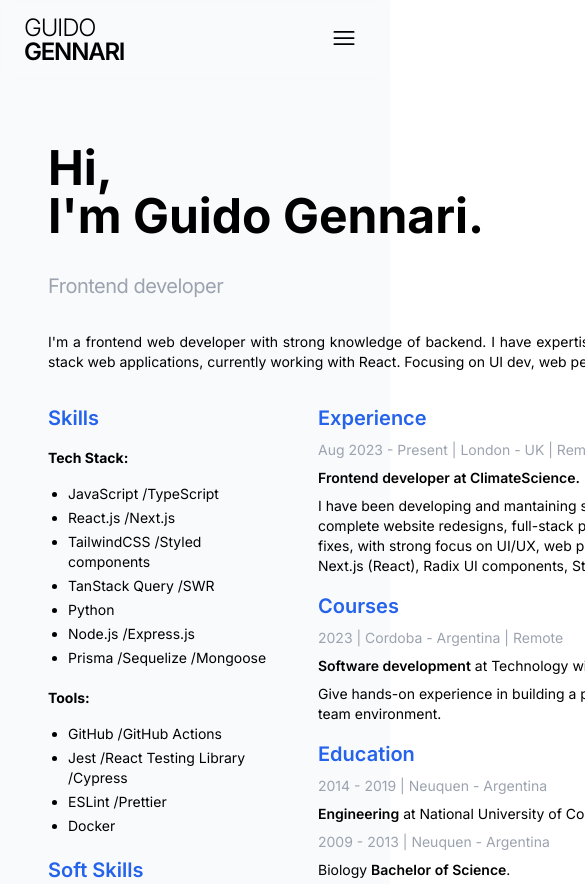
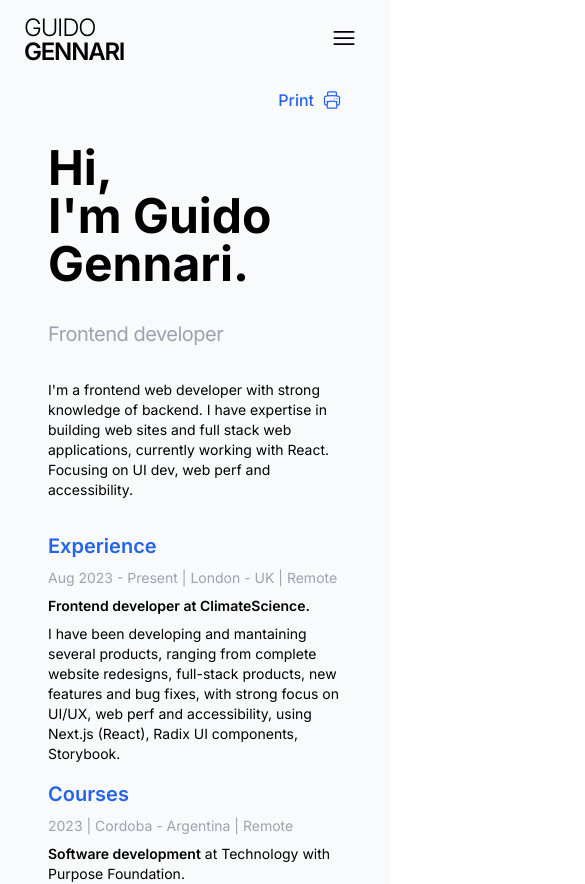
Before and after one commit to xdguido/guidogennari-web, a Next.js app: page /resume in a window 390 px wide. Shown: the top 884 px of the page, 585 px wide, since content can reach past the window. Built offline with nearby package versions, Linux system fonts and the light colour scheme; what prettier-plugin-tailwindcss would draw is missing.

Commit message:
feat: improve mobile view

```diff
--- a/pages/resume.tsx
+++ b/pages/resume.tsx
@@ -12,28 +12,20 @@ export default function Resume() {
         <Button className="ml-auto print:hidden" styleScheme="link" onClick={() => window.print()}>
           Print <PrinterIcon className="h-5 w-5" />
         </Button>
-        <div
-          id="resume"
-          className="relative flex flex-col gap-8 p-6 text-sm print:text-black"
-          style={{
-            // A4 size
-            width: '8.27in',
-            height: '11.69in'
-          }}
-        >
+        <div id="resume" className="relative flex flex-col gap-8 p-6 text-sm print:text-black">
           <h1 className="text-5xl font-bold">
             Hi,
             <br /> I{"'"}m Guido Gennari.
           </h1>
           <p className="text-xl tracking-tight text-gray-400">Frontend developer</p>
           <section id="about" className="flex flex-col">
-            <p className="text-justify ">
+            <p>
               I{"'"}m a frontend web developer with strong knowledge of backend. I have expertise in
               building web sites and full stack web applications, currently working with React.
               Focusing on UI dev, web perf and accessibility.
             </p>
           </section>
-          <div className="flex flex-row gap-8">
+          <div className="flex flex-col-reverse gap-2 sm:flex-row sm:gap-8">
             <div className="basis-1/3">
               <section id="stack" className="mb-4 flex flex-col gap-2">
                 <h2 className="text-xl font-semibold text-blue-600">Skills</h2>
--- a/styles/globals.css
+++ b/styles/globals.css
@@ -5,6 +5,7 @@
 @media print {
   @page {
     size: A4;
+    margin: 0;
   }
   #resume {
     width: 100%;
```
Lines whose indentation alone changed are shown as unchanged.
